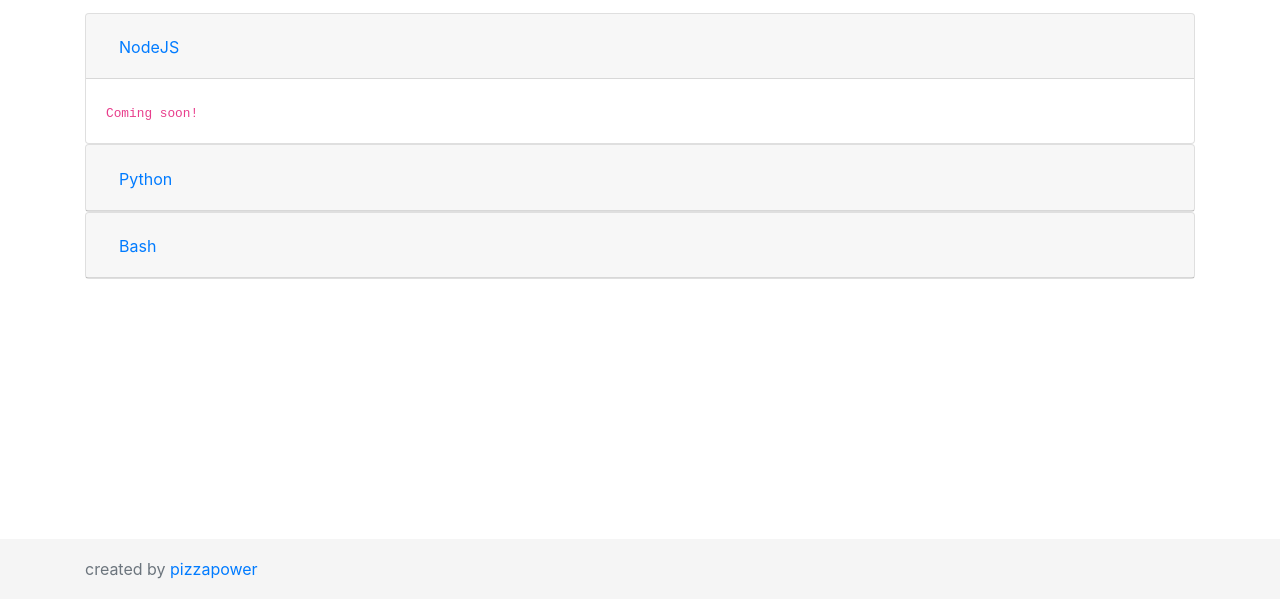
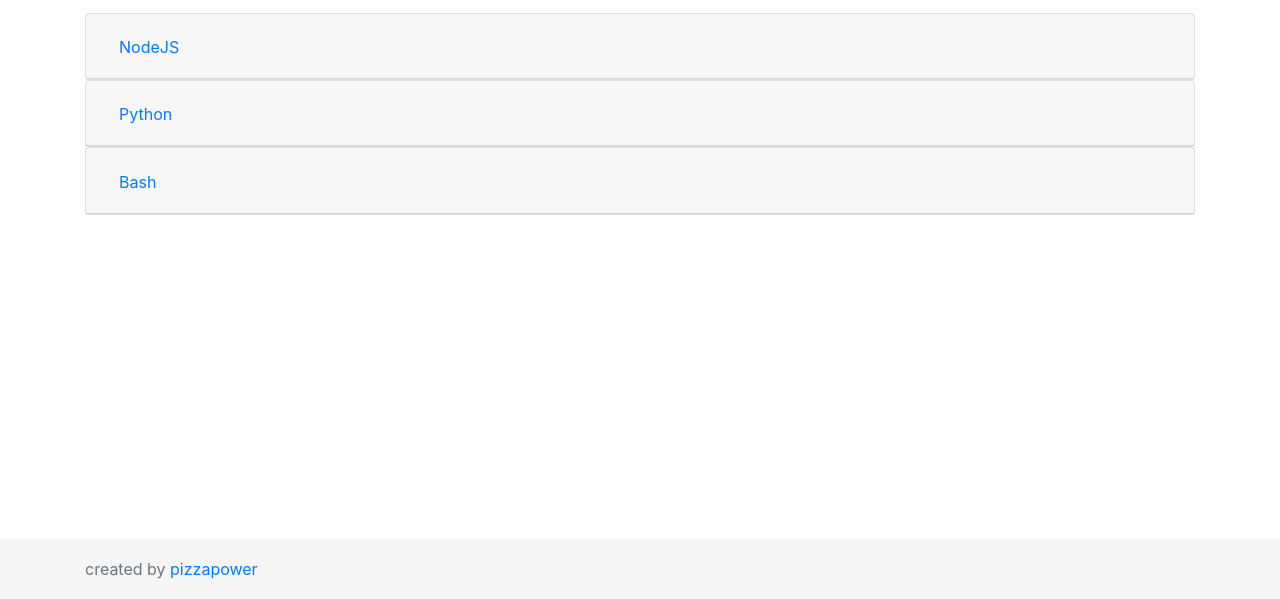
Before and after one commit to pizza-power/nuke-api, a website: page public/documentation/examples.html in a window 1280 px wide. Shown: the part 201-800 px from the top of the page. Drawn offline with nearby package versions, Linux system fonts and the light colour scheme.

Commit message:
update static

```diff
--- a/public/documentation/examples.html
+++ b/public/documentation/examples.html
@@ -67,7 +67,7 @@
         </h2>
       </div>
 
-      <div id="collapseOne" class="collapse show" aria-labelledby="headingOne" data-parent="#accordionExample">
+      <div id="collapseOne" class="collapse" aria-labelledby="headingOne" data-parent="#accordionExample">
         <div class="card-body">
           <code>Coming soon!</code>
         </div>
```
Also changed, not shown: public/documentation/endpoints.html (+2 -2 lines).
